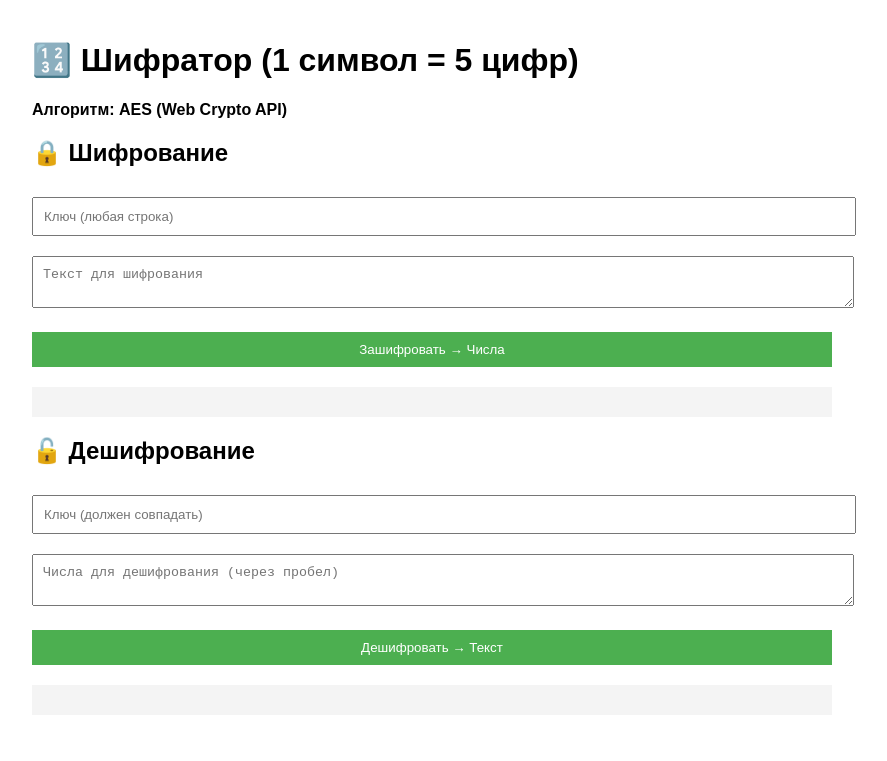
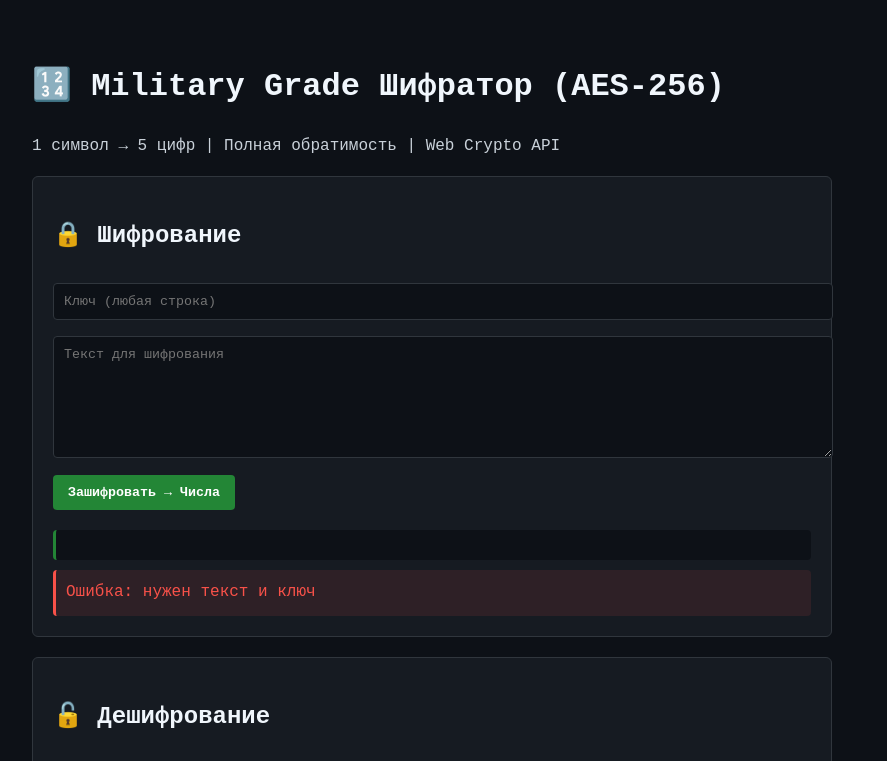
Before and after one commit to AleksMG/Polinom, a plain HTML site: page index.html in a window 1280 px wide. Both pictures are taken after a click on the button "Зашифровать → Числа". Shown: the top 761 px of the page, without its empty margins (208-1095 px from the left). Drawn offline with Linux system fonts and the light colour scheme.

Commit message:
Update index.html

```diff
--- a/index.html
+++ b/index.html
@@ -2,75 +2,184 @@
 <html lang="ru">
 <head>
     <meta charset="UTF-8">
-    <title>🔢 Шифратор (1 символ = 5 цифр) | AES</title>
+    <meta name="viewport" content="width=device-width, initial-scale=1.0">
+    <title>Military Grade Шифратор | AES-256</title>
     <style>
-        body { font-family: Arial; max-width: 800px; margin: 0 auto; padding: 20px; }
-        textarea, input, button { width: 100%; margin: 10px 0; padding: 10px; }
-        button { background: #4CAF50; color: white; border: none; cursor: pointer; }
-        .result { background: #f4f4f4; padding: 15px; margin-top: 10px; word-break: break-all; }
+        :root {
+            --bg-dark: #0d1117;
+            --bg-darker: #161b22;
+            --text-light: #c9d1d9;
+            --text-lighter: #f0f6fc;
+            --border-dark: #30363d;
+            --primary: #238636;
+            --primary-hover: #2ea043;
+            --error: #f85149;
+            --success: #3fb950;
+        }
+
+        body {
+            font-family: 'Courier New', monospace;
+            background: var(--bg-dark);
+            color: var(--text-light);
+            line-height: 1.6;
+            margin: 0;
+            padding: 20px;
+        }
+
+        .container {
+            max-width: 800px;
+            margin: 0 auto;
+            padding: 20px;
+        }
+
+        h1, h2, h3 {
+            color: var(--text-lighter);
+        }
+
+        .panel {
+            background: var(--bg-darker);
+            border: 1px solid var(--border-dark);
+            border-radius: 6px;
+            padding: 20px;
+            margin-bottom: 20px;
+        }
+
+        textarea, input, select {
+            width: 100%;
+            padding: 10px;
+            margin: 8px 0;
+            background: var(--bg-dark);
+            color: var(--text-lighter);
+            border: 1px solid var(--border-dark);
+            border-radius: 4px;
+            font-family: inherit;
+        }
+
+        textarea {
+            min-height: 100px;
+            resize: vertical;
+        }
+
+        button {
+            background: var(--primary);
+            color: white;
+            border: none;
+            padding: 10px 15px;
+            border-radius: 4px;
+            cursor: pointer;
+            font-family: inherit;
+            font-weight: bold;
+            transition: background 0.2s;
+        }
+
+        button:hover {
+            background: var(--primary-hover);
+        }
+
+        .result {
+            margin-top: 20px;
+            padding: 15px;
+            background: var(--bg-dark);
+            border-radius: 4px;
+            border-left: 3px solid var(--primary);
+            white-space: pre-wrap;
+            word-break: break-all;
+        }
+
+        .status {
+            margin-top: 10px;
+            padding: 10px;
+            border-radius: 4px;
+            display: none;
+        }
+
+        .success {
+            background: rgba(63, 185, 80, 0.1);
+            border-left: 3px solid var(--success);
+            color: var(--success);
+            display: block;
+        }
+
+        .error {
+            background: rgba(248, 81, 73, 0.1);
+            border-left: 3px solid var(--error);
+            color: var(--error);
+            display: block;
+        }
     </style>
 </head>
 <body>
-    <h1>🔢 Шифратор (1 символ = 5 цифр)</h1>
-    <p><strong>Алгоритм: AES (Web Crypto API)</strong></p>
+    <div class="container">
+        <h1>🔢 Military Grade Шифратор (AES-256)</h1>
+        <p>1 символ → 5 цифр | Полная обратимость | Web Crypto API</p>
 
-    <div>
+        <div class="panel">
             <h2>🔒 Шифрование</h2>
             <input type="password" id="key" placeholder="Ключ (любая строка)">
             <textarea id="text" placeholder="Текст для шифрования"></textarea>
             <button onclick="encrypt()">Зашифровать → Числа</button>
-        <div class="result" id="encoded"></div>
+            <div class="result" id="encrypted-result"></div>
+            <div class="status" id="encrypt-status"></div>
         </div>
 
-    <div>
+        <div class="panel">
             <h2>🔓 Дешифрование</h2>
-        <input type="password" id="decode-key" placeholder="Ключ (должен совпадать)">
-        <textarea id="numbers" placeholder="Числа для дешифрования (через пробел)"></textarea>
+            <input type="password" id="decrypt-key" placeholder="Ключ (должен совпадать)">
+            <textarea id="cipher-numbers" placeholder="Числа для дешифрования (через пробел)"></textarea>
             <button onclick="decrypt()">Дешифровать → Текст</button>
-        <div class="result" id="decoded"></div>
+            <div class="result" id="decrypted-result"></div>
+            <div class="status" id="decrypt-status"></div>
+        </div>
     </div>
 
     <script>
-        // Конвертация байтов в 5-значные числа (без потерь)
+        // Конфигурация AES
+        const AES_CONFIG = {
+            name: "AES-CBC",
+            keyLength: 256,
+            ivLength: 16
+        };
+
+        // Преобразование байтов в 5-значные числа (без потерь)
         function bytesToNumbers(bytes) {
             const numbers = [];
             for (let i = 0; i < bytes.length; i += 2) {
-                // Берем 2 байта = 65535 вариантов (вмещается в 5 цифр)
                 const byte1 = bytes[i];
-                const byte2 = i + 1 < bytes.length ? bytes[i + 1] : 0;
-                const num = (byte1 << 8) | byte2; // Объединяем в 16-битное число
-                numbers.push(num.toString().padStart(5, '0')); // 5 цифр
+                const byte2 = (i + 1 < bytes.length) ? bytes[i + 1] : 0;
+                const num = (byte1 << 8) | byte2; // 16-битное число
+                numbers.push(num.toString().padStart(5, '0'));
             }
             return numbers;
         }
 
-        // Обратная конвертация (из чисел в байты)
+        // Обратное преобразование (числа → байты)
         function numbersToBytes(numbers) {
             const bytes = new Uint8Array(numbers.length * 2);
             for (let i = 0; i < numbers.length; i++) {
                 const num = parseInt(numbers[i], 10);
-                bytes[i * 2] = (num >> 8) & 0xFF; // Старший байт
-                bytes[i * 2 + 1] = num & 0xFF;    // Младший байт
+                bytes[i * 2] = (num >> 8) & 0xFF;
+                bytes[i * 2 + 1] = num & 0xFF;
             }
             return bytes;
         }
 
         // Шифрование AES (Web Crypto API)
-        async function encryptAES(text, keyStr) {
-            const key = await crypto.subtle.importKey(
-                'raw',
-                new TextEncoder().encode(keyStr),
-                { name: 'AES-CBC', length: 256 },
+        async function encryptAES(text, key) {
+            const iv = crypto.getRandomValues(new Uint8Array(AES_CONFIG.ivLength));
+            const cryptoKey = await crypto.subtle.importKey(
+                "raw",
+                new TextEncoder().encode(key),
+                { name: AES_CONFIG.name, length: AES_CONFIG.keyLength },
                 false,
-                ['encrypt']
+                ["encrypt"]
             );
-            const iv = crypto.getRandomValues(new Uint8Array(16));
             const encrypted = await crypto.subtle.encrypt(
-                { name: 'AES-CBC', iv },
-                key,
+                { name: AES_CONFIG.name, iv },
+                cryptoKey,
                 new TextEncoder().encode(text)
             );
-            // Объединяем IV + данные для передачи
+
+            // Объединяем IV + зашифрованные данные
             const result = new Uint8Array(iv.length + encrypted.byteLength);
             result.set(iv, 0);
             result.set(new Uint8Array(encrypted), iv.length);
@@ -78,53 +187,74 @@
         }
 
         // Дешифрование AES (Web Crypto API)
-        async function decryptAES(data, keyStr) {
-            const key = await crypto.subtle.importKey(
-                'raw',
-                new TextEncoder().encode(keyStr),
-                { name: 'AES-CBC', length: 256 },
+        async function decryptAES(data, key) {
+            const iv = data.slice(0, AES_CONFIG.ivLength);
+            const encrypted = data.slice(AES_CONFIG.ivLength);
+            const cryptoKey = await crypto.subtle.importKey(
+                "raw",
+                new TextEncoder().encode(key),
+                { name: AES_CONFIG.name, length: AES_CONFIG.keyLength },
                 false,
-                ['decrypt']
+                ["decrypt"]
             );
-            const iv = data.slice(0, 16);
-            const encrypted = data.slice(16);
             const decrypted = await crypto.subtle.decrypt(
-                { name: 'AES-CBC', iv },
-                key,
+                { name: AES_CONFIG.name, iv },
+                cryptoKey,
                 encrypted
             );
             return new TextDecoder().decode(decrypted);
         }
 
-        // Шифрование текста → числа
+        // Основная функция шифрования
         async function encrypt() {
             const text = document.getElementById('text').value;
             const key = document.getElementById('key').value;
-            if (!text || !key) return alert("Нужен текст и ключ!");
+
+            if (!text || !key) {
+                showStatus("Ошибка: нужен текст и ключ", "encrypt-status", false);
+                return;
+            }
 
             try {
                 const encryptedBytes = await encryptAES(text, key);
                 const numbers = bytesToNumbers(encryptedBytes);
-                document.getElementById('encoded').textContent = numbers.join(' ');
-                document.getElementById('numbers').value = numbers.join(' ');
+
+                document.getElementById('encrypted-result').textContent = numbers.join(' ');
+                document.getElementById('cipher-numbers').value = numbers.join(' ');
+                showStatus("Текст успешно зашифрован", "encrypt-status", true);
             } catch (e) {
-                alert("Ошибка шифрования: " + e.message);
+                showStatus("Ошибка шифрования: " + e.message, "encrypt-status", false);
+                console.error(e);
             }
         }
 
-        // Дешифрование чисел → текст
+        // Основная функция дешифрования
         async function decrypt() {
-            const numbers = document.getElementById('numbers').value.trim().split(/\s+/);
-            const key = document.getElementById('decode-key').value;
-            if (!numbers.length || !key) return alert("Нужны числа и ключ!");
+            const numbers = document.getElementById('cipher-numbers').value.trim().split(/\s+/);
+            const key = document.getElementById('decrypt-key').value;
+
+            if (!numbers.length || !key) {
+                showStatus("Ошибка: нужны числа и ключ", "decrypt-status", false);
+                return;
+            }
 
             try {
                 const bytes = numbersToBytes(numbers);
                 const decrypted = await decryptAES(bytes, key);
-                document.getElementById('decoded').textContent = decrypted;
+
+                document.getElementById('decrypted-result').textContent = decrypted;
+                showStatus("Текст успешно дешифрован", "decrypt-status", true);
             } catch (e) {
-                alert("Ошибка дешифрования: неверный ключ или данные");
+                showStatus("Ошибка: неверный ключ или данные", "decrypt-status", false);
+                console.error(e);
             }
+        }
+
+        // Показать статус операции
+        function showStatus(message, elementId, isSuccess) {
+            const element = document.getElementById(elementId);
+            element.textContent = message;
+            element.className = isSuccess ? 'status success' : 'status error';
         }
     </script>
 </body>
```
Lines whose indentation alone changed are shown as unchanged.
